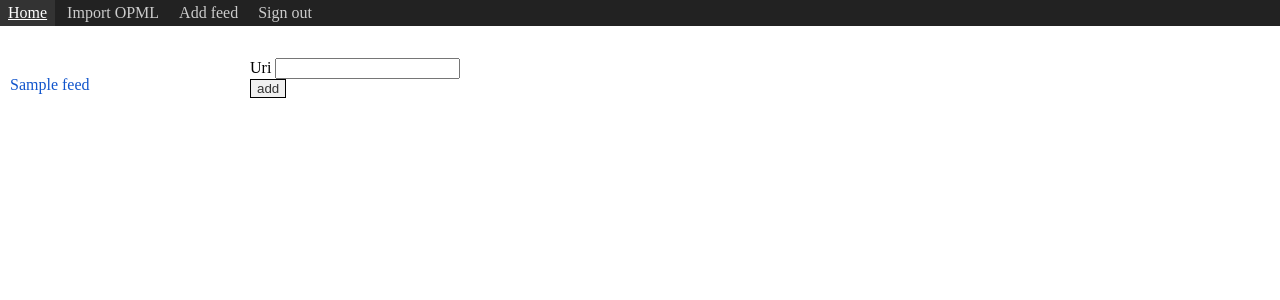
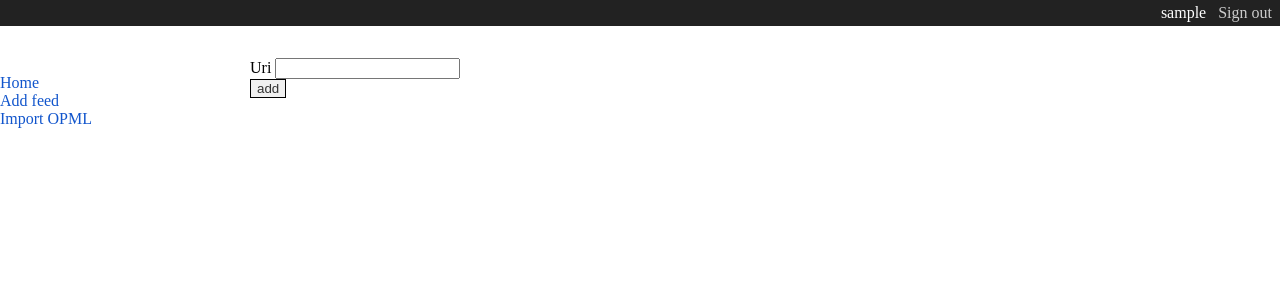
Before and after one commit to jdufresne/feedit, a Django app: template feeds/templates/feeds/new_feed.html in a window 1280 px wide. Shown: the top 300 px of the page. Run offline with Django 3.2, Linux system fonts and the light colour scheme; the template is opened without the code that fills it: values that come from a table or form of the project are taken from there, others are empty; a user stored in the database is signed in; tables that the repository leaves empty hold one stand-in row (values such as "Sample post"); some libraries are stand-ins or nearby versions.

Commit message:
Moved sidebar to a template tag

```diff
--- a/feeds/templates/feeds/base.html
+++ b/feeds/templates/feeds/base.html
@@ -1,12 +1,12 @@
 {% extends 'base.html' %}
+
+{% load feeds %}
 
 {% block header %}
 <header>
   <ul>
-    <li><a href="{% url feedit.feeds.views.home %}">Home</a></li>
-    <li><a href="{% url feedit.feeds.views.import_opml %}">Import OPML</a></li>
-    <li><a href="{% url feedit.feeds.views.new_feed %}">Add feed</a></li>
     {% if user.is_authenticated %}
+      <li>{{ user }}</li>
       <li><a href="{% url  django.contrib.auth.views.logout %}">Sign out</a></li>
     {% else %}
       <li><a href="{% url django.contrib.auth.views.login %}">Sign in</a></l>
@@ -16,15 +16,5 @@
 {% endblock %}
 
 {% block sidebar %}
-<sidebar>
-  <ul>
-    {% for feed in feeds %}
-    <li>
-      <a href="{% url feedit.feeds.views.feed feed.id %}" title="{{ feed.uri }}">
-        {{ feed.title }}
-      </a>
-    </li>
-    {% endfor %}
-  </ul>
-</sidebar>
+{% if user.is_authenticated %}{% sidebar user %}{% endif %}
 {% endblock %}
--- /dev/null
+++ b/feeds/templates/feeds/tags/sidebar.html
@@ -0,0 +1,19 @@
+<sidebar>
+  <nav>
+    <ul>
+      <li><a href="{% url feedit.feeds.views.home %}">Home</a></li>
+      <li><a href="{% url feedit.feeds.views.new_feed %}">Add feed</a></li>
+      <li><a href="{% url feedit.feeds.views.import_opml %}">Import OPML</a></li>
+    </ul>
+  </nav>
+  <ul>
+    {% for feed in feeds %}
+      <li>
+        <a href="{% url feedit.feeds.views.feed feed.id %}"
+           title="{{ feed.uri }}">
+          {{ feed.title }}
+        </a>
+      </li>
+    {% endfor %}
+  </ul>
+</sidebar>
--- /dev/null
+++ b/feeds/templatetags/feeds.py
@@ -0,0 +1,7 @@
+from django import template
+
+register = template.Library()
+
+@register.inclusion_tag('feeds/tags/sidebar.html')
+def sidebar(user):
+    return {'feeds': user.feed_set.all()}
--- a/static/css/base.css
+++ b/static/css/base.css
@@ -43,6 +43,8 @@
 header {
 	background-color: #222222;
 	margin-bottom: 2em;
+    text-align: right;
+    color: #ffffff;
 }
 
 header > ul > li {
@@ -64,6 +66,10 @@
 	float: left;
 	width: 230px;
 	padding: 1em 0;
+}
+
+nav {
+    margin-bottom: 2em;
 }
 
 sidebar > ul > li > a {
```
Also changed, not shown: feeds/templatetags/__init__.py (added).
